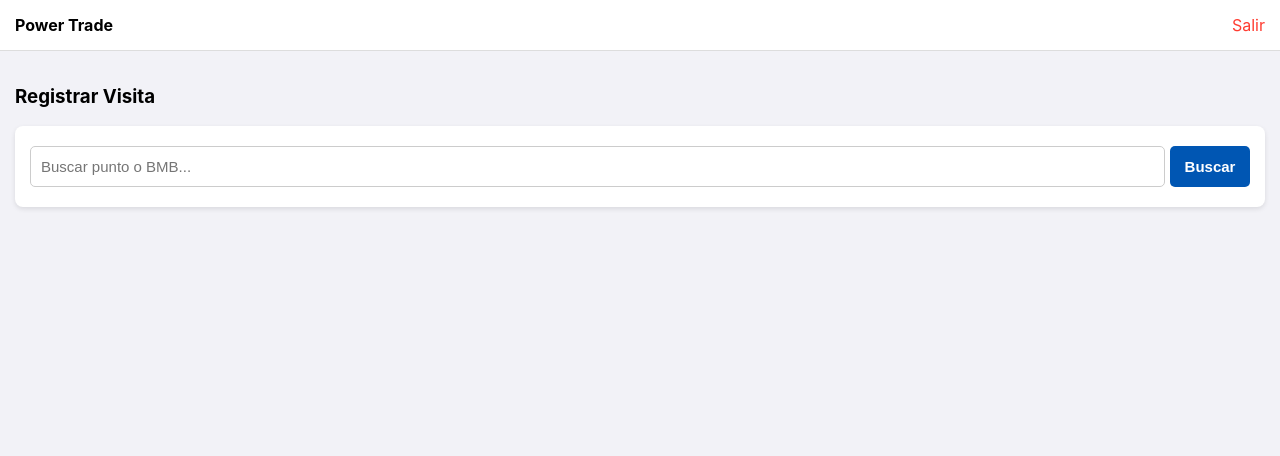
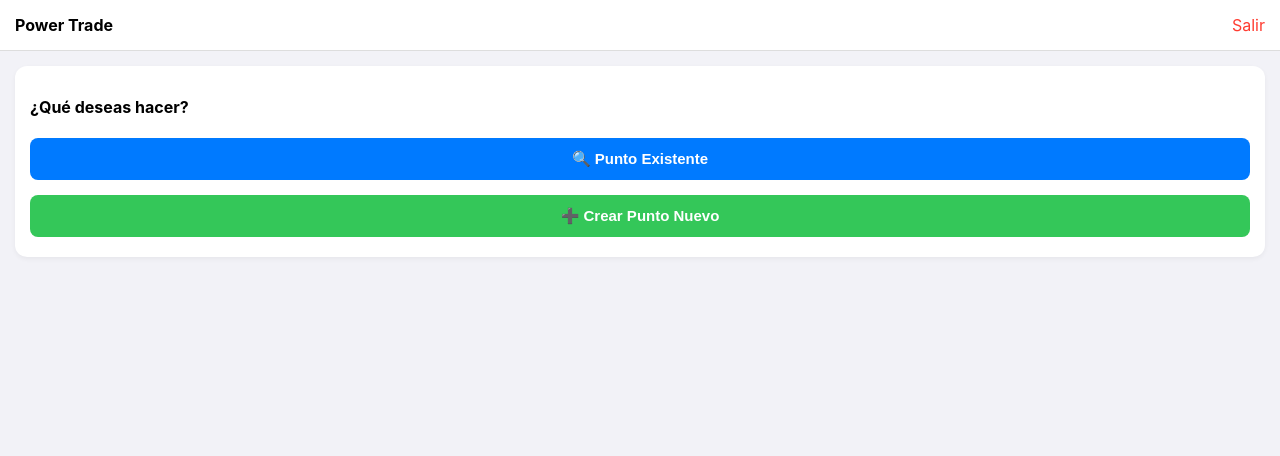
Before and after one commit to XY07-v/TRADE, a Flask app: page /nueva_visita in a window 1280 px wide. Shown: the top 456 px of the page. Run offline with Flask 3, Linux system fonts and the light colour scheme; the visitor is signed in with stand-in values (Sample User, id 1).

Commit message:
Update nueva_visita.html

```diff
--- a/templates/nueva_visita.html
+++ b/templates/nueva_visita.html
@@ -1,152 +1,92 @@
 {% extends "layout.html" %}
 {% block content %}
-<style>
-    .card { background: white; padding: 15px; margin-bottom: 10px; border-radius: 8px; box-shadow: 0 2px 5px rgba(0,0,0,0.1); }
-    .btn-blue { background: #0056b3; color: white; border: none; padding: 12px; border-radius: 5px; width: 100%; cursor: pointer; font-weight: bold; }
-
-    /* Estilo para Motivos (Selección única) */
-    .motivo-container { display: flex; gap: 10px; margin: 10px 0 20px 0; }
-    .motivo-option { flex: 1; position: relative; }
-    .motivo-option input { position: absolute; opacity: 0; cursor: pointer; height: 0; width: 0; }
-    .motivo-label { display: block; padding: 10px; text-align: center; background: #f0f2f5; border: 2px solid #ddd; border-radius: 8px; font-size: 0.85em; cursor: pointer; font-weight: bold; color: #555; }
-    .motivo-option input:checked + .motivo-label { border-color: #0056b3; background: #e7f0ff; color: #0056b3; }
-
-    .foto-box { border: 2px dashed #bbb; padding: 10px; text-align: center; border-radius: 8px; margin-bottom: 15px; flex: 1; position: relative; min-height: 80px; display: flex; align-items: center; justify-content: center; flex-direction: column; }
-    .foto-box input { opacity: 0; position: absolute; width: 100%; height: 100%; top:0; left:0; cursor: pointer; }
-    .foto-box.lleno { border-color: #28a745; background: #e8f5e9; }
-    .preview { width: 100%; max-height: 100px; object-fit: contain; display: none; margin-top: 5px; }
-
-    #loading { display:none; position: fixed; top:0; left:0; width:100%; height:100%; background:rgba(0,0,0,0.7); color:white; justify-content:center; align-items:center; z-index:9999; flex-direction:column; }
-    .spinner { border:4px solid #f3f3f3; border-top:4px solid #3498db; border-radius:50%; width:40px; height:40px; animation:spin 1s linear infinite; margin-bottom: 10px;}
-    @keyframes spin { 0% { transform: rotate(0deg); } 100% { transform: rotate(360deg); } }
-</style>
-
-<div id="loading">
-    <div class="spinner"></div>
-    <p>Subiendo Reporte y Fotos...</p>
+<div class="card" id="selector">
+    <p><b>¿Qué deseas hacer?</b></p>
+    <button class="btn-blue" onclick="mostrarBusqueda()">🔍 Punto Existente</button>
+    <button class="btn-blue" style="background:var(--green); margin-top:10px;" onclick="mostrarNuevo()">➕ Crear Punto Nuevo</button>
 </div>
 
-<h3>Registrar Visita</h3>
-
-<div class="card" id="busqueda_sec">
-    <div style="display: flex; gap: 5px;">
-        <input type="text" id="q" placeholder="Buscar punto o BMB..." style="flex: 1; padding: 10px; border-radius: 5px; border: 1px solid #ccc;">
-        <button class="btn-blue" style="width: 80px;" onclick="buscar()">Buscar</button>
-    </div>
+<div id="sec_buscar" class="card" style="display:none;">
+    <input type="text" id="q" placeholder="Buscar nombre o BMB..." onkeyup="buscar()">
+    <div id="resultados_busqueda" style="margin-top:10px;"></div>
 </div>
 
-<div id="res"></div>
+<div id="form_final" class="card" style="display:none;">
+    <h3 id="tit_punto"></h3>
+    <input type="hidden" id="es_nuevo" value="false">
+    <input type="hidden" id="coord_punto">
 
-<div id="form_v" style="display:none;" class="card">
-    <h4 id="v_tit" style="margin-top:0; color:#0056b3; border-bottom: 1px solid #eee; padding-bottom: 8px;"></h4>
-    <div id="detalles_bd" style="font-size: 0.85em; margin-bottom: 15px; color: #666; line-height: 1.4;"></div>
+    <label>Motivo:</label>
+    <select id="motivo">
+        <option value="Fuera de rango">Fuera de rango</option>
+        <option value="Error App Trade">Error App Trade</option>
+    </select>
 
-    <label><b>Seleccione Motivo:*</b></label>
-    <div class="motivo-container">
-        <label class="motivo-option">
-            <input type="radio" name="motivo" value="Fuera de rango">
-            <span class="motivo-label">Fuera de rango</span>
-        </label>
-        <label class="motivo-option">
-            <input type="radio" name="motivo" value="Error App Trade">
-            <span class="motivo-label">Error App Trade</span>
-        </label>
-    </div>
+    <label>Foto Máquina:*</label>
+    <input type="file" id="f1" accept="image/*" capture="camera">
 
-    <label><b>Fotos Obligatorias:*</b></label>
-    <div style="display: flex; gap: 10px; margin-top: 5px;">
-        <div class="foto-box" id="box_m">
-            <span style="font-size: 0.8em;">📸 Foto Máquina</span>
-            <input type="file" id="f_maquina" accept="image/*" capture="camera" onchange="preview(this, 'prev_m', 'box_m')">
-            <img id="prev_m" class="preview">
-        </div>
-        <div class="foto-box" id="box_f">
-            <span style="font-size: 0.8em;">📸 Foto Fachada</span>
-            <input type="file" id="f_fachada" accept="image/*" capture="camera" onchange="preview(this, 'prev_f', 'box_f')">
-            <img id="prev_f" class="preview">
-        </div>
-    </div>
+    <label>Foto Fachada:*</label>
+    <input type="file" id="f2" accept="image/*" capture="camera">
 
-    <label><b>Novedades / Observaciones:</b></label>
-    <textarea id="obs" placeholder="Escriba aquí..." style="width:100%; height:60px; margin: 5px 0 15px 0; border-radius: 5px; border: 1px solid #ccc; padding: 5px;"></textarea>
-
-    <button class="btn-blue" onclick="enviar()">FINALIZAR REPORTE</button>
+    <textarea id="obs" placeholder="Observaciones..."></textarea>
+    <button class="btn-blue" onclick="guardar()">GUARDAR REPORTE</button>
+    <button onclick="location.reload()" style="background:none; border:none; color:grey; width:100%; margin-top:10px;">Cancelar</button>
 </div>
 
 <script>
-    let miGPS = "", pSel = null;
-    navigator.geolocation.getCurrentPosition(p => miGPS = `${p.coords.latitude},${p.coords.longitude}`, null, {enableHighAccuracy: true});
+let gps = "";
+navigator.geolocation.getCurrentPosition(p => gps = `${p.coords.latitude},${p.coords.longitude}`);
+
+function mostrarBusqueda() {
+    document.getElementById('selector').style.display = 'none';
+    document.getElementById('sec_buscar').style.display = 'block';
+}
+
+function mostrarNuevo() {
+    const nom = prompt("Nombre del punto nuevo:");
+    const bmb = prompt("BMB:");
+    if(!nom || !bmb) return;
+    iniciarForm(nom, bmb, gps, true);
+}
 
 async function buscar() {
     const q = document.getElementById('q').value;
-        if(!q) return;
+    if(q.length < 3) return;
     const r = await fetch(`/api/buscar?q=${q}`);
     const data = await r.json();
-        const div = document.getElementById('res'); div.innerHTML = "";
+    const res = document.getElementById('resultados_busqueda');
+    res.innerHTML = "";
     data.forEach(p => {
-            let d = document.createElement('div'); d.className = "card"; d.style.cursor="pointer";
-            d.innerHTML = `<strong>${p['Nombre de punto']}</strong><br><small style="color:gray;">BMB: ${p.BMB || 'N/A'}</small>`;
-            d.onclick = () => {
-                pSel = p;
-                document.getElementById('v_tit').innerText = p['Nombre de punto'];
-                document.getElementById('busqueda_sec').style.display = "none";
-                div.innerHTML = "";
-
-                const det = document.getElementById('detalles_bd'); det.innerHTML = "";
-                Object.keys(p).forEach(key => {
-                    if(!['_id', 'Ubicacion', 'Nombre de punto', 'BMB'].includes(key)) {
-                        det.innerHTML += `<div><b>${key}:</b> ${p[key]}</div>`;
-                    }
-                });
-                document.getElementById('form_v').style.display = "block";
-            };
-            div.appendChild(d);
+        let d = document.createElement('div');
+        d.className = "card"; d.innerHTML = `<b>${p['Nombre de punto']}</b><br>${p.BMB}`;
+        d.onclick = () => iniciarForm(p['Nombre de punto'], p.BMB, p.Ubicacion, false);
+        res.appendChild(d);
     });
 }
 
-    function preview(input, imgId, boxId) {
-        if (input.files && input.files[0]) {
-            const reader = new FileReader();
-            reader.onload = e => {
-                const img = document.getElementById(imgId);
-                img.src = e.target.result; img.style.display = "block";
-                document.getElementById(boxId).classList.add('lleno');
-                document.getElementById(boxId).querySelector('span').style.display = 'none';
-            }
-            reader.readAsDataURL(input.files[0]);
-        }
+function iniciarForm(nom, bmb, ubi, nuevo) {
+    document.getElementById('sec_buscar').style.display = 'none';
+    document.getElementById('selector').style.display = 'none';
+    document.getElementById('form_final').style.display = 'block';
+    document.getElementById('tit_punto').innerText = nom;
+    document.getElementById('coord_punto').value = ubi;
+    document.getElementById('es_nuevo').value = nuevo;
 }
 
-    async function enviar() {
-        // Validaciones
-        const motivo = document.querySelector('input[name="motivo"]:checked');
-        const fM = document.getElementById('f_maquina').files[0];
-        const fF = document.getElementById('f_fachada').files[0];
+async function guardar() {
+    const fd = new FormData();
+    fd.append('Nombre de punto', document.getElementById('tit_punto').innerText);
+    fd.append('BMB', prompt("Confirma BMB:")); // Re-confirmación para seguridad
+    fd.append('motivo', document.getElementById('motivo').value);
+    fd.append('observacion', document.getElementById('obs').value);
+    fd.append('ubicacion_punto', document.getElementById('coord_punto').value);
+    fd.append('ubicacion_actual', gps);
+    fd.append('es_nuevo', document.getElementById('es_nuevo').value);
+    fd.append('foto_maquina', document.getElementById('f1').files[0]);
+    fd.append('foto_fachada', document.getElementById('f2').files[0]);
 
-        if(!motivo) return alert("Seleccione el Motivo de la visita");
-        if(!fM || !fF) return alert("Ambas fotos son obligatorias");
-
-        document.getElementById('loading').style.display = "flex";
-
-        const fd = new FormData();
-        fd.append('Nombre de punto', pSel['Nombre de punto']);
-        fd.append('BMB', pSel.BMB || '');
-        fd.append('motivo', motivo.value);
-        fd.append('observacion', document.getElementById('obs').value);
-        fd.append('ubicacion_punto', pSel.Ubicacion);
-        fd.append('ubicacion_actual', miGPS);
-        fd.append('foto_maquina', fM);
-        fd.append('foto_fachada', fF);
-
-        try {
-            const r = await fetch('/api/guardar_visita', { method:'POST', body: fd });
-            const res = await r.json();
-            if(res.status === 'ok') {
-                alert(`¡Éxito! Distancia: ${res.distancia} metros.`);
-                location.href = "/";
-            } else { alert("Error del servidor: " + res.msg); }
-        } catch(e) { alert("Error de conexión"); }
-        finally { document.getElementById('loading').style.display = "none"; }
+    const r = await fetch('/api/guardar_todo', {method:'POST', body:fd});
+    if(r.ok) { alert("¡Guardado!"); location.href="/"; }
 }
 </script>
 {% endblock %}
```
Lines whose indentation alone changed are shown as unchanged.
